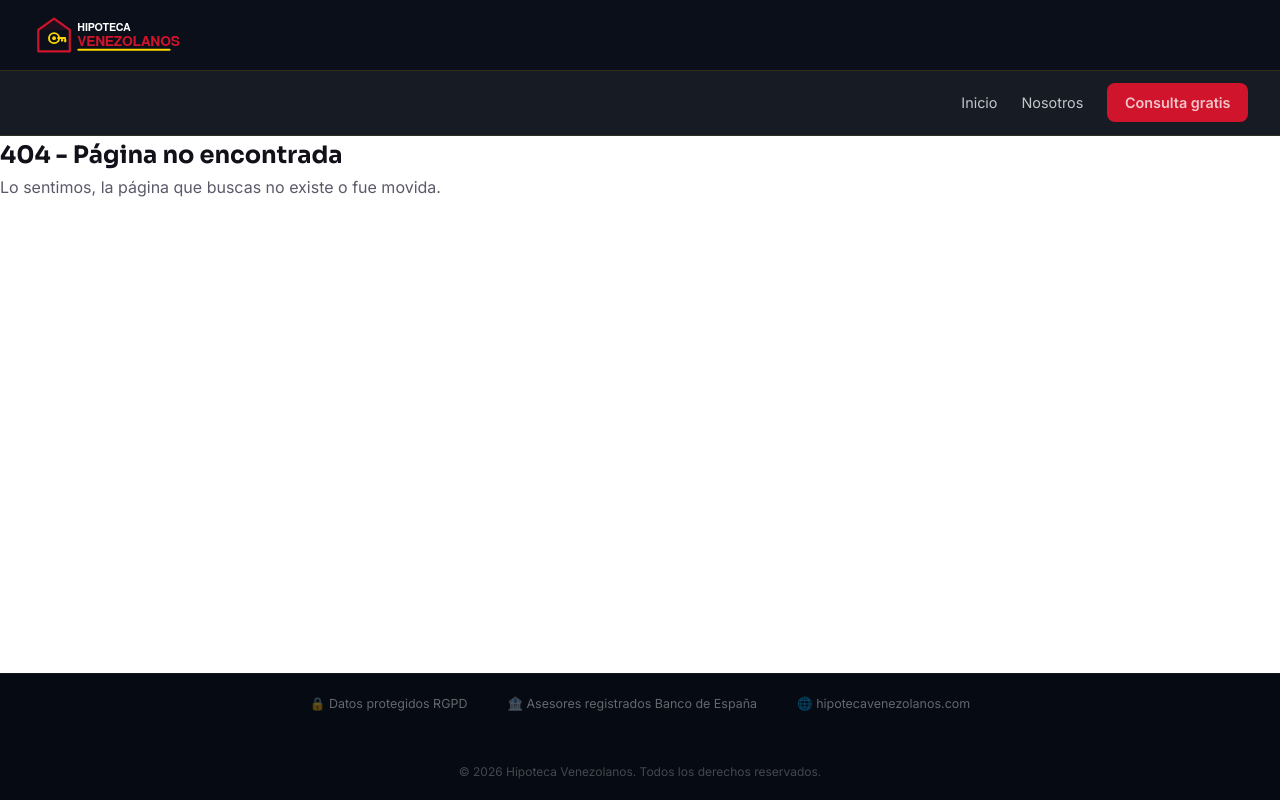
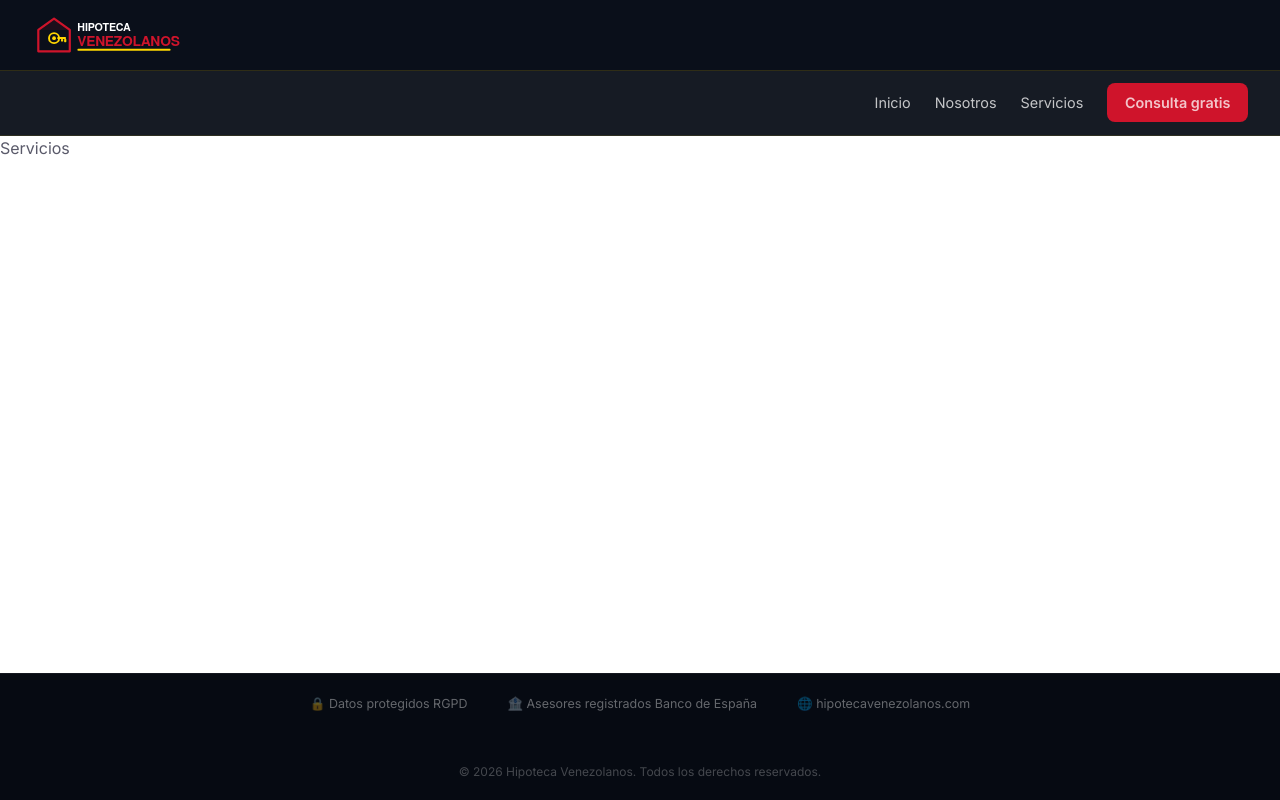
Before and after one commit to winiffer3/hipoteca-venezolanos-web, a React (Vite) app: page /servicios in a window 1280 px wide. Built offline with nearby package versions, Linux system fonts and the light colour scheme.

Commit message:
feat: añadir página Servicios y ruta en App.jsx

```diff
--- a/src/App.jsx
+++ b/src/App.jsx
@@ -8,6 +8,7 @@ import Home from './pages/Home'
 import About from './pages/About'
 import Contacto from './pages/Contacto'
 import NotFound from './pages/NotFound'
+import Servicios from './pages/Servicios'
 
 function App() {
 
@@ -21,6 +22,7 @@ function App() {
         <Route path="/about"    element={<About />} />
         <Route path="/contacto" element={<Contacto />} />
         <Route path="*"         element={<NotFound />} />
+        <Route path="/servicios" element={<Servicios />} />
       </Routes>
       <Footer />
     </Router>
--- a/src/components/NavBar.jsx
+++ b/src/components/NavBar.jsx
@@ -6,6 +6,7 @@ export default function NavBar() {
       <div id="nav-links">
         <Link to="/">Inicio</Link>
         <Link to="/about">Nosotros</Link>
+        <Link to="/servicios">Servicios</Link>
         <Link to="/contacto" id="nav-cta">Consulta gratis</Link>
       </div>
     </nav>
--- /dev/null
+++ b/src/pages/Servicios.jsx
@@ -0,0 +1,5 @@
+export default function Servicios() {
+  return (
+  <div>Servicios</div>
+  )
+}
```
